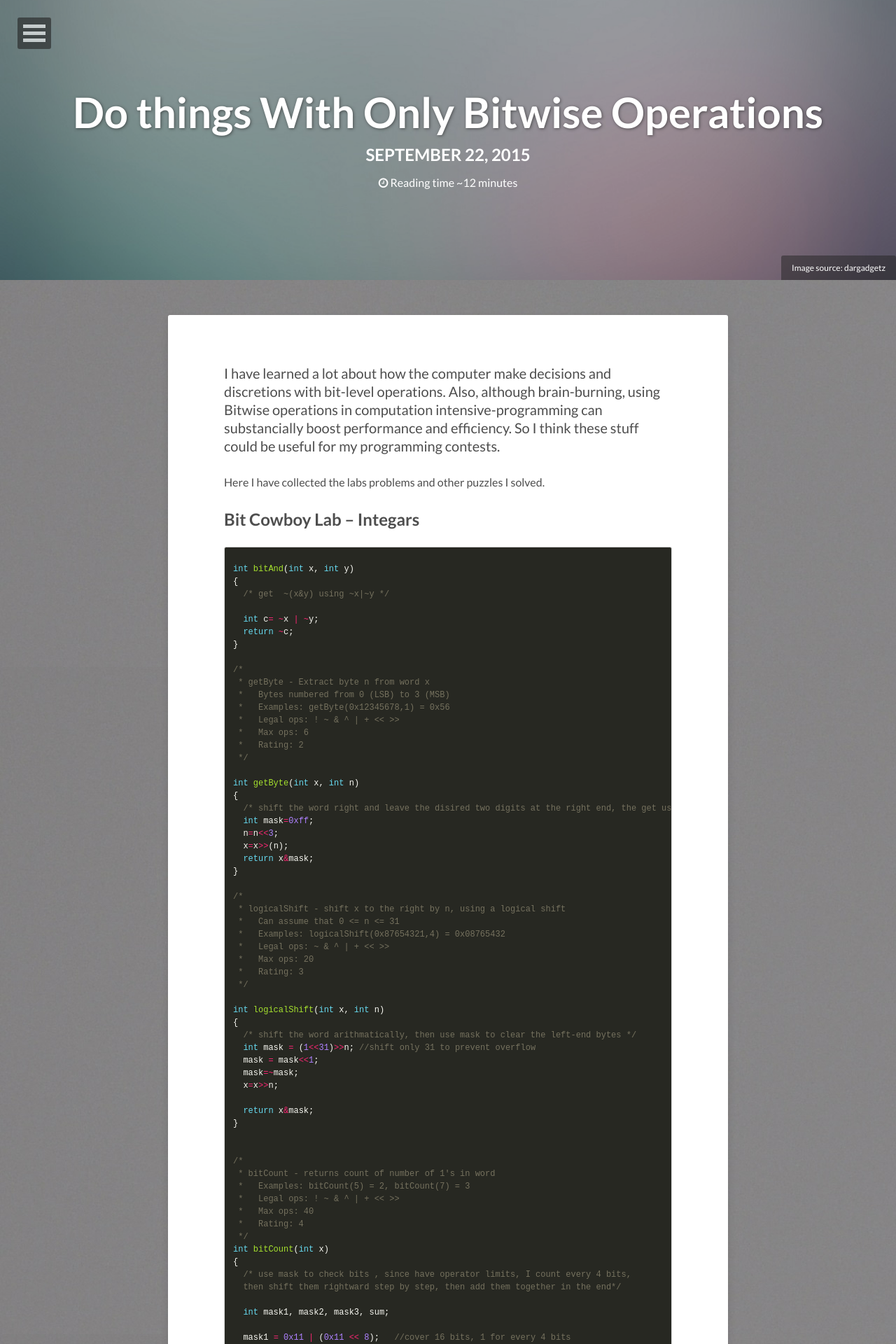
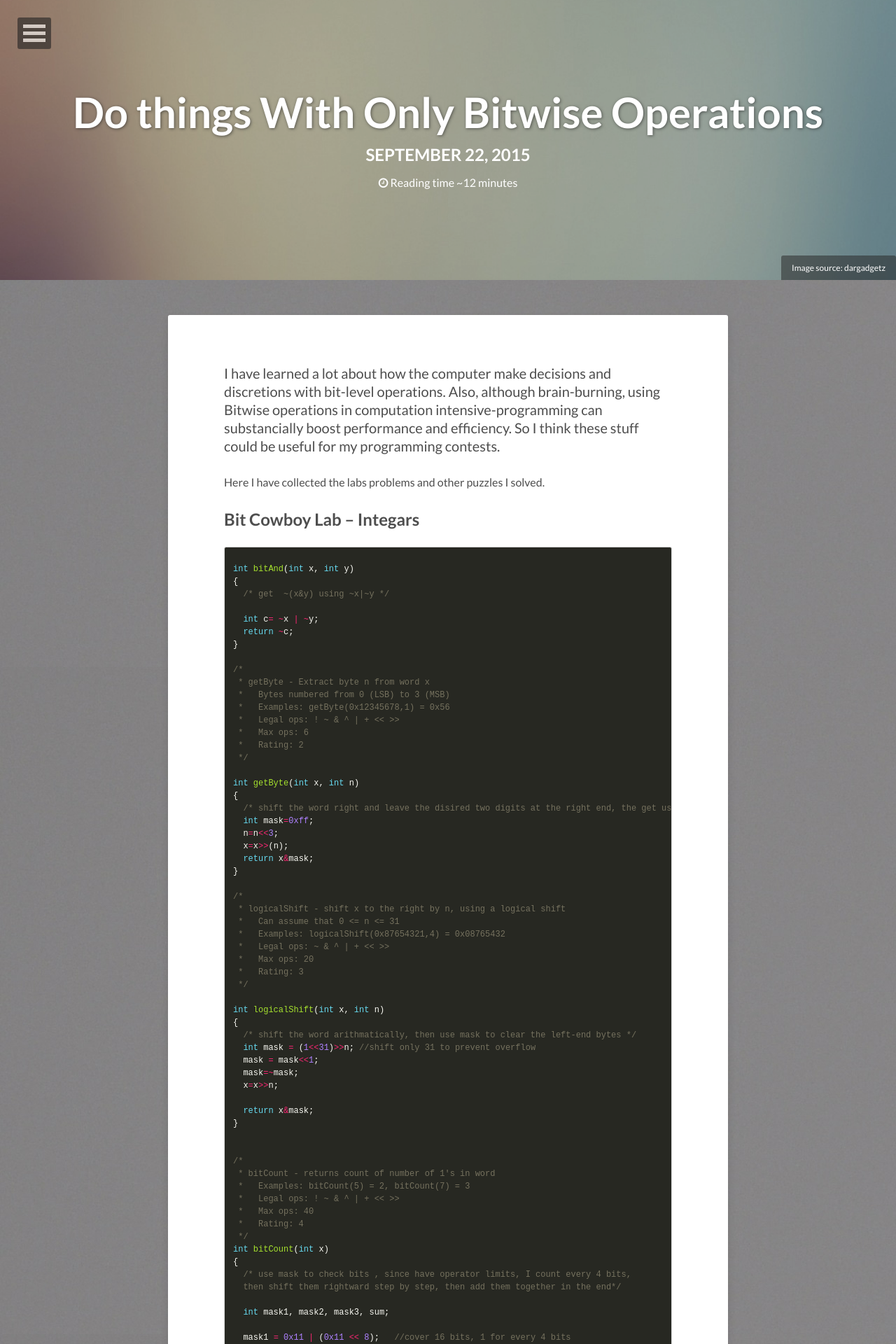
Before and after one commit to botingli/botingli.github.io, a Jekyll site: the page built from _posts/2015-09-22-readability-post.md, in a window 1280 px wide. Shown: the top 1920 px of the page at 70% size. Built offline with Jekyll 4.4.1, drawn with Linux system fonts in a browser that asks for light colours; nearby versions of some CDN libraries; comment, search, counter and statistics services are not loaded.

Commit message:
make asthetic changes

```diff
--- a/_posts/2015-09-22-readability-post.md
+++ b/_posts/2015-09-22-readability-post.md
@@ -4,7 +4,7 @@ title: " Do things With Only Bitwise Operations"
 description: "Learning to make operations, decision calls with only bitwise operations"
 tags: [C, Code, Computer Organization, Class]
 image:
-  feature: abstract-1231.jpg
+  feature: abstract-8.jpg
   credit: dargadgetz
   background: grey.jpg
 ---
```
Also changed, not shown: favicon.png.
